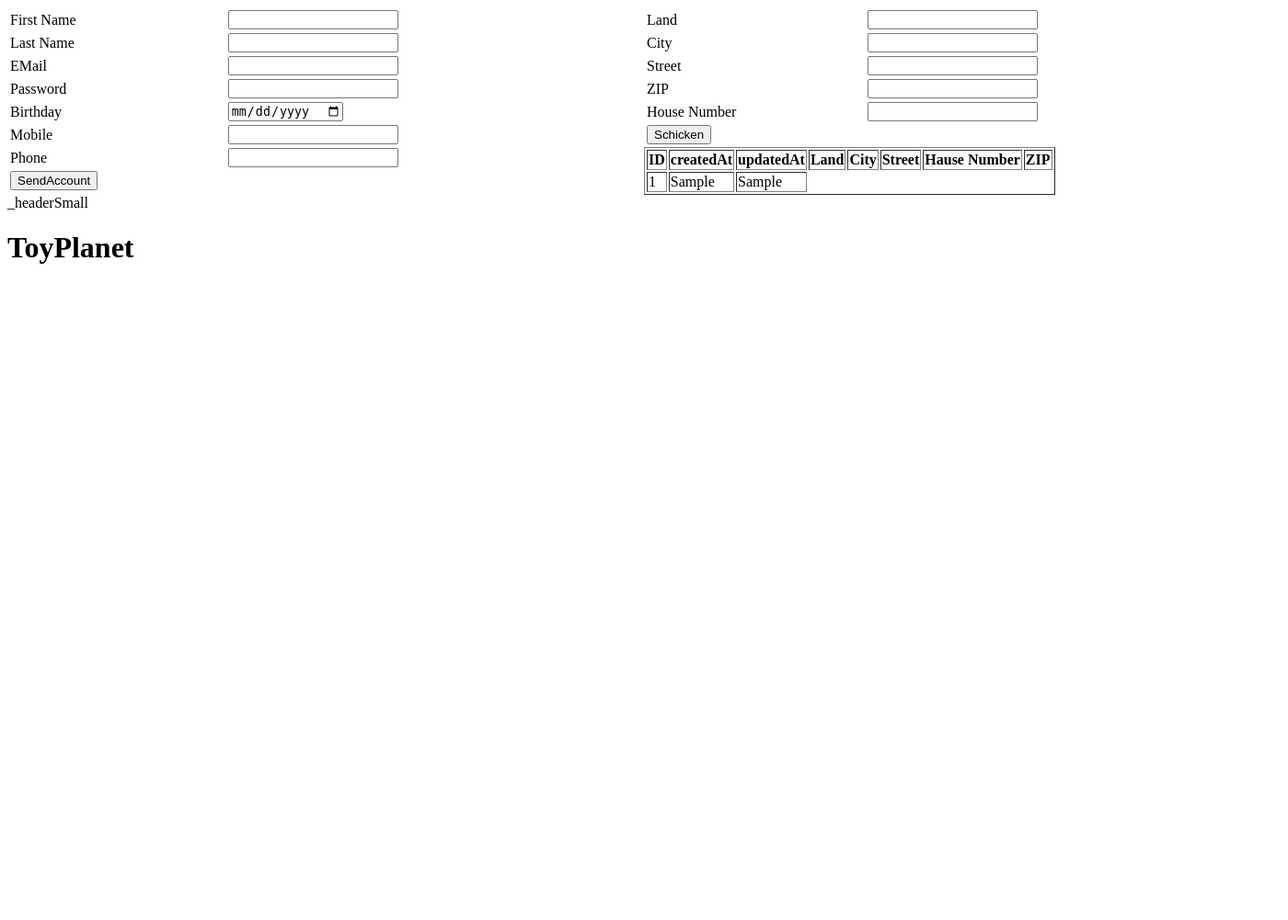
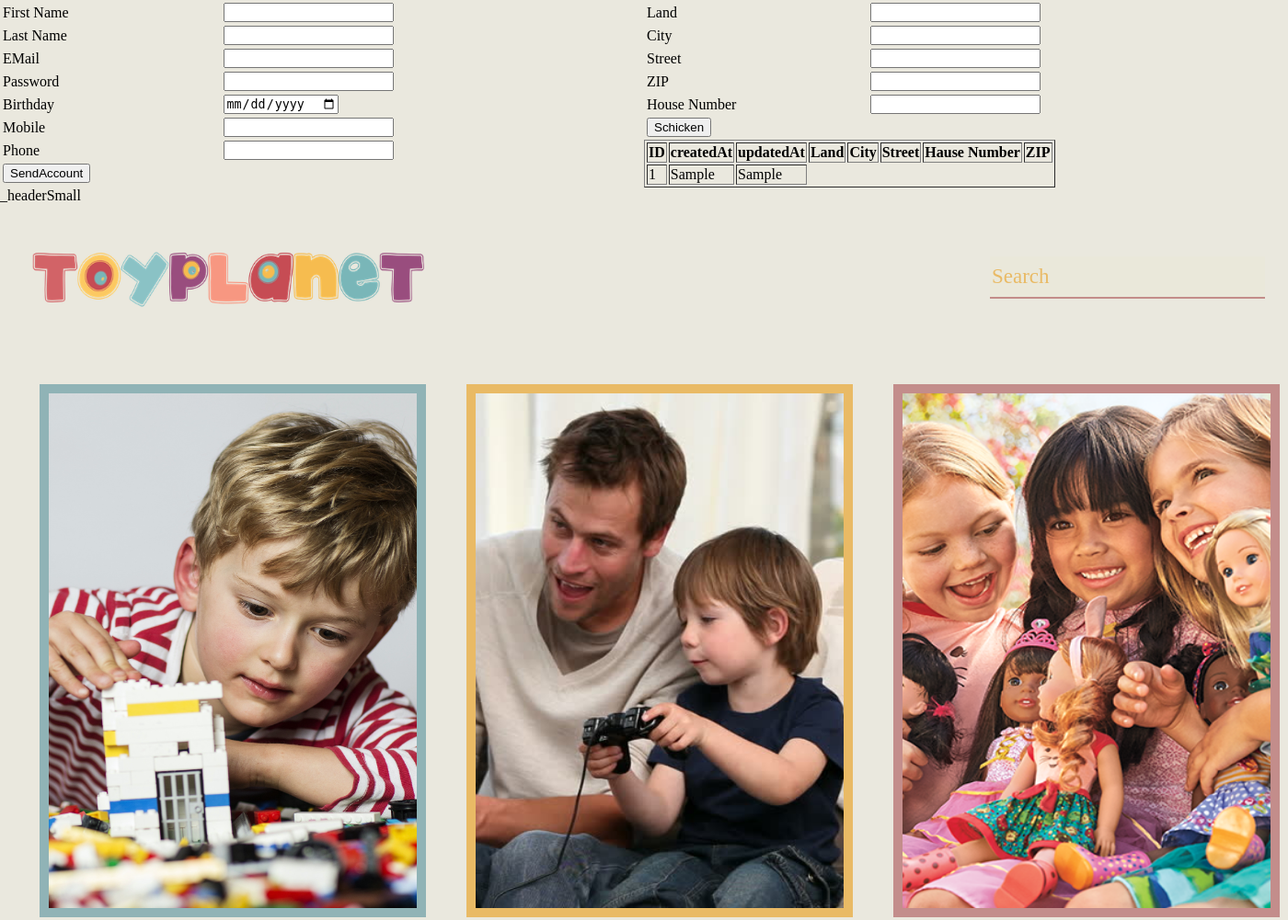
Before and after one commit to TKSpectro/WebProject, a PHP site: page / in a window 1400 px wide. Shown: the whole page at 92% size. Before the commit the page ends 287 px from the top, so only its background shows below. Run offline with PHP 8.4, Linux system fonts and the light colour scheme; tables that the repository leaves empty or names only in its code hold one stand-in row (values such as "Sample post").

Commit message:
Startseite is done

```diff
--- /dev/null
+++ b/assert/css/Toyplanet_style.css
@@ -0,0 +1,55 @@
+body {
+    background-color: #EAE8DE;
+    margin: 0;
+    padding: 0;
+}
+
+::placeholder {
+    color: #E9BA65;
+}
+
+#search {
+    background-color: #EAE8DA;
+    float: right;
+    margin: -120 25;
+    width: 13em;
+    height: 2em;
+    border: none;
+    border-bottom: 2px #C38D8A solid;
+    font-family: akaDylan Collage;
+    text-align: left;
+    font-size: 23;
+}
+
+#logo {
+    width: 27em;
+    height: 11em;
+    margin: 0.5 2em;
+}
+
+tr {
+    margin: 0;
+    padding: 0;
+    overflow: hidden;
+}
+
+#jung {
+    margin-left: 2.5em;
+    width: 25em;
+    height: 35em;
+    border: 10px #90B3B6 solid;
+}
+
+#vater {
+    width: 25em;
+    height: 35em;
+    border: 10px #E9BA65 solid;
+    margin-left: 2.5em;
+}
+
+#girls {
+    width: 25em;
+    height: 35em;
+    border: 10px #C38D8B solid;
+    margin-left: 2.5em;
+}
--- a/controller/addressController.php
+++ b/controller/addressController.php
@@ -10,6 +10,7 @@ require_once 'models/_baseModel.class.php';
 if(isset($_POST['sendForm']))
 {
 
+
     if(!empty($_POST['land'])
      &&!empty($_POST['city'])
      &&!empty($_POST['street'])
@@ -17,6 +18,7 @@ if(isset($_POST['sendForm']))
      &&!empty($_POST['zip'])
      )
     {
+
         $land         = $_POST['land'];
         $city         = $_POST['city'];
         $street       = $_POST['street'];
@@ -30,6 +32,7 @@ if(isset($_POST['sendForm']))
         && Address::validateInput($houseNumber, $check)
         && Address::validateInput($zip, $check))
         {
+
             $params = [
             'land'        => $land,
             'city'        => $city,
--- a/controller/pages_controller.php
+++ b/controller/pages_controller.php
@@ -8,7 +8,8 @@ class PagesController extends \app\core\Controller
 	{
 		$this->_params['title'] = 'Startseite';
 		$this->_params['smallHeader'] = true;
-		$this->_params['accounts'] = \app\models\Account::find();
+		#$this->_params['accounts'] = \app\models\Account::find(); es ist nicht nötig
+
 	}
 
 	public function actionImprint()
--- a/core/controller.php
+++ b/core/controller.php
@@ -21,6 +21,7 @@ class Controller
 	{
 		$viewPath = $this->viewPath($this->_actionName, $this->_controllerName);
 
+
 		if(file_exists($viewPath))
 		{
 			extract($this->_params);
@@ -32,6 +33,7 @@ class Controller
 				include $viewPath;
 			}
 			$body = ob_get_clean();
+
 
 			if(isset($noLayout) && $noLayout === true)
 			{
@@ -50,6 +52,8 @@ class Controller
 
 	protected function viewPath($actionName = null, $controllerName = null)
 	{
+
 		return __DIR__.'/../views/'.$controllerName.'/'.$actionName.'.php';
+
 	}
 }
--- a/index.php
+++ b/index.php
@@ -4,9 +4,9 @@
 session_start();
 
 // all require stuff to work!!
-require_once 'init/10_database.php';
+
 require_once 'init/20_imports.php';
-require_once 'views/printAddress.php';
+
 
 
 
@@ -20,9 +20,11 @@ if(file_exists($controllerPath))
 	require_once $controllerPath;
 
 	$controllerClassName = '\\app\\controller\\'.ucfirst($controllerName).'Controller';
+	#echo $controllerClassName.'<br>';
 
 	if(class_exists($controllerClassName))
 	{
+
 		$controllerInstance = new $controllerClassName($actionName, $controllerName);
 
 		$actionMethodName = 'action'.ucfirst($actionName);
@@ -39,6 +41,7 @@ if(file_exists($controllerPath))
 	}
 	else
 	{
+
 		header('Location: index.php?c=pages&a=error404');
 	}
 
--- a/init/20_imports.php
+++ b/init/20_imports.php
@@ -6,12 +6,12 @@
 //require_once 'core/model.php';
 
 // models
-
+require_once 'init/10_database.php';
+require_once 'core/controller.php';
 require_once 'models/_baseModel.class.php';
 require_once 'models/account.class.php';
 require_once 'models/address.class.php';
 require_once 'views/pages/formular.php';
 require_once 'controller/addressController.php';
 require_once 'controller/accountContoller.php';
-
-require_once 'core/controller.php';
+require_once 'views/printAddress.php';
--- a/views/layout.php
+++ b/views/layout.php
@@ -1,3 +1,5 @@
+<?php namespace app\models; ?>
+
 <!DOCTYPE html>
 <html>
 	<head>
@@ -12,6 +14,27 @@
 		<?php endif; ?>
 		<main>
 			<?=$body?>
+		<!--	<table border=1>
+		<tr>
+			<th>ID</th>
+			<th>createdAt</th>
+			<th>updatedAt</th>
+			<th>Land</th>
+			<th>City</th>
+			<th>Street</th>
+			<th>Hause Number</th>
+			<th>ZIP</th>
+		</tr>
+				<?php /* foreach(Address::find() as $rows):?>
+		<tr>
+				<?foreach($rows as $index => $cols):?>
+				<td><?=htmlspecialchars($cols)?></td>
+				<?endforeach;?>
+		</tr>
+				<?endforeach;*/?>
+		</table>
+		!-->
+
 		</main>
 		<footer></footer>
 	</body>
--- a/views/pages/formular.php
+++ b/views/pages/formular.php
@@ -24,7 +24,7 @@
         </tr>
         <tr>
             <td><label for="houseNumber">House Number</label></td>
-            <td> <input type="text" name="houseNumber"></td>
+            <td> <input type="number" name="houseNumber"></td>
         </tr>
 
         <tr>
@@ -50,7 +50,7 @@
 
         <tr>
             <td><label for="email">EMail</label></td>
-            <td><input type="text" name="email"></td>
+            <td><input type="email" name="email"></td>
         </tr>
 
         <tr>
--- a/views/pages/index.php
+++ b/views/pages/index.php
@@ -1,4 +1,33 @@
-<div class="page index">
-	<h1>ToyPlanet</h1>
+<html lang="en">
 
-</div>
+<head>
+    <meta charset="UTF-8">
+    <meta name="viewport" content="width=device-width, initial-scale=1.0">
+    <meta http-equiv="X-UA-Compatible" content="ie=edge">
+    <link rel="stylesheet" type="text/css" href="assert/css/Toyplanet_style.css">
+    <title>Toyplanet</title>
+</head>
+
+<body>
+    <header>
+        <div>
+            <img id="logo" src="assert/photos/Logo_Klein.png" alt="Toyplanet_logo">
+            <form action="">
+                <input id="search" type="text" placeholder="Search">
+            </form>
+        </div>
+    </header>
+    <table>
+        <tr>
+            <td><img id="jung" src="assert/photos/jung.png" alt=""></td>
+            <td><img id="vater" src="assert/photos/vater.png" alt=""></td>
+            <td><img id="girls" src="assert/photos/girls.png" alt=""></td>
+            <td><img src="" alt=""></td>
+
+        </tr>
+    </table>
+
+
+</body>
+
+</html>
--- a/views/printAddress.php
+++ b/views/printAddress.php
@@ -1,8 +1,6 @@
 <?php
 namespace app\models;
-require_once 'models/address.class.php';
 
-$test = Address::find();
 
 ?>
 
@@ -22,7 +20,7 @@ $test = Address::find();
     <th>Hause Number</th>
     <th>ZIP</th>
 </tr>
-        <?php foreach($test as $rows):?>
+        <?php foreach(Address::find() as $rows):?>
 <tr>
         <?foreach($rows as $index => $cols):?>
         <td><?=htmlspecialchars($cols)?></td>
--- a/views/shared/_headerSmall.php
+++ b/views/shared/_headerSmall.php
@@ -1,24 +1,4 @@
-<?php
-
-namespace app\models;
-require_once 'init/10_database.php';
-
-#require_once 'core/registerHelper.php';
-
-/*$params = [
-    'land'        => $_POST['land'],
-    'city'        => $_POST['city'],
-    'street'      => $_POST['street'],
-    'zip'         => $_POST['zip'],
-    'houseNumber' => $_POST['houseNumber']
-];
 
 
-$address = new Address($params);
-
-$result = $address->find();
-$error;
-$address->insert($error);
-#print_r ($error); */ ?>
 
 <header>_headerSmall</header>
```
Also changed, not shown: assert/photos/Logo_Klein.png (added), assert/photos/girls.png (added), assert/photos/jung.png (added), assert/photos/vater.png (added), 1 other file.
